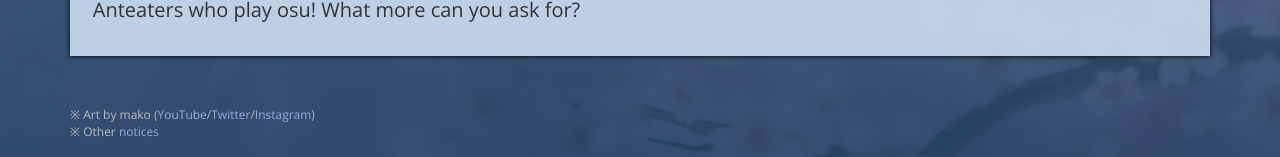
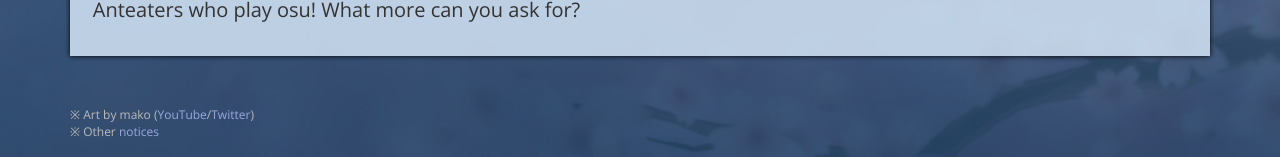
Before and after one commit to jeepracer98/uci.moe, a Jekyll site: the page built from index.html, in a window 1280 px wide and 900 px high, scrolled down 1762 px. Shown: the part 740-897 px from the top of the window. Built offline with Jekyll 4.4.1, drawn with Linux system fonts in a browser that asks for light colours; some web fonts are replaced.

Commit message:
Updated Mako's links

```diff
--- a/_includes/footer.html
+++ b/_includes/footer.html
@@ -1,7 +1,7 @@
 <div class='row'>
     <div class='col-lg-12'>
         <p>
-            ※ Art by mako (<a href="https://www.youtube.com/channel/UC21WmrDzD9s14A8H5RalJig">YouTube</a>/<a href="https://twitter.com/ChoseiMako">Twitter</a>/<a href="https://www.instagram.com/mako_chosei/">Instagram</a>)<br/>
+            ※ Art by mako (<a href="https://www.youtube.com/channel/UC21WmrDzD9s14A8H5RalJig">YouTube</a>/<a href="https://twitter.com/PengiunMako">Twitter</a>)<br/>
             ※ Other <a href="/notices.html">notices</a>
         </p>
     </div>
```
